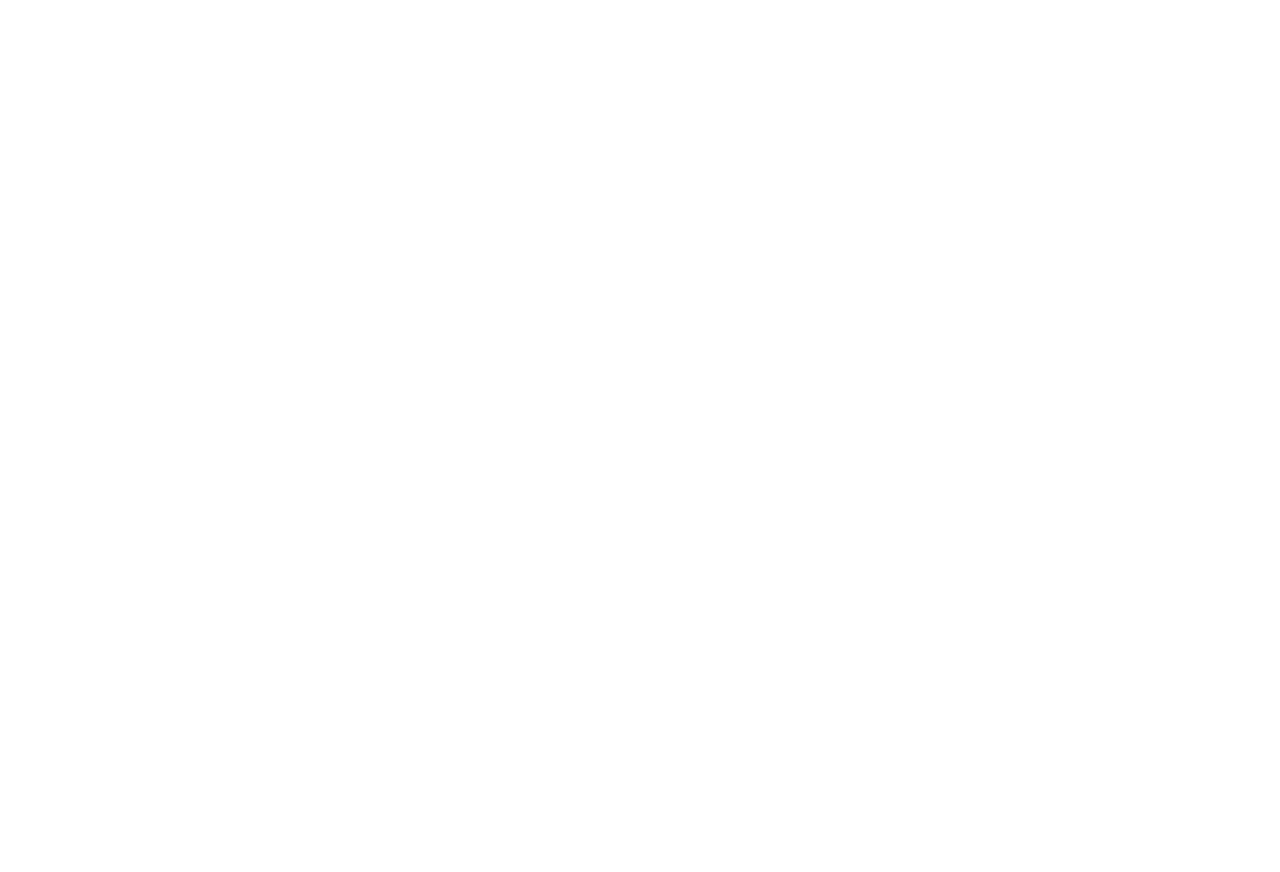
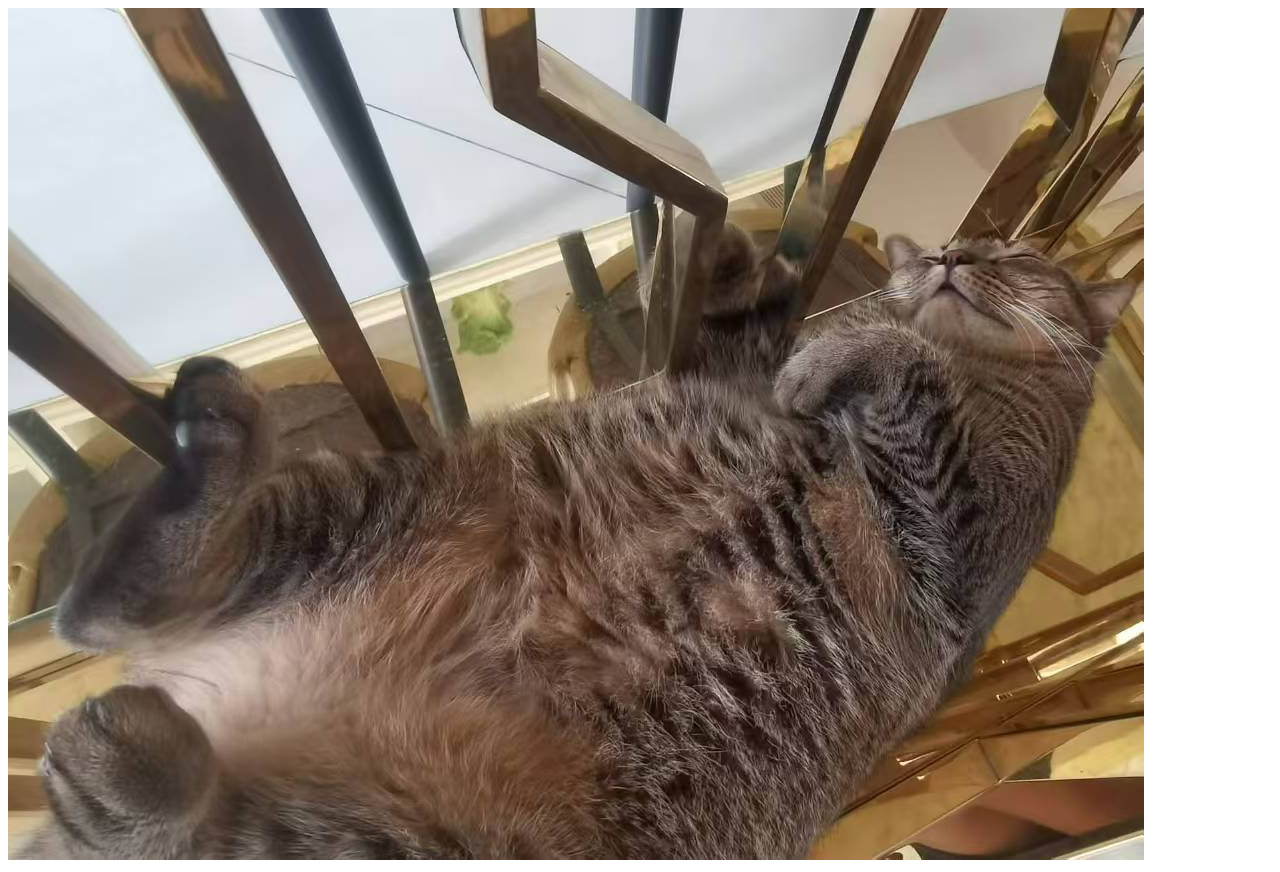
Before and after one commit to gangcaiyoule/cat-coke, a plain HTML site: page index.html in a window 1280 px wide. Before the commit the page ends 800 px from the top, so only its background shows below. Drawn offline with Linux system fonts and the light colour scheme.

Commit message:
Add files via upload

```diff
--- a/index.html
+++ b/index.html
@@ -6,6 +6,6 @@
     <title>Document</title>
 </head>
 <body>
-    <img src="./cat.jpg" alt=""srcset="">
+    <img src="./img/cat.jpg" alt=""srcset="">
 </body>
 </html>
```
